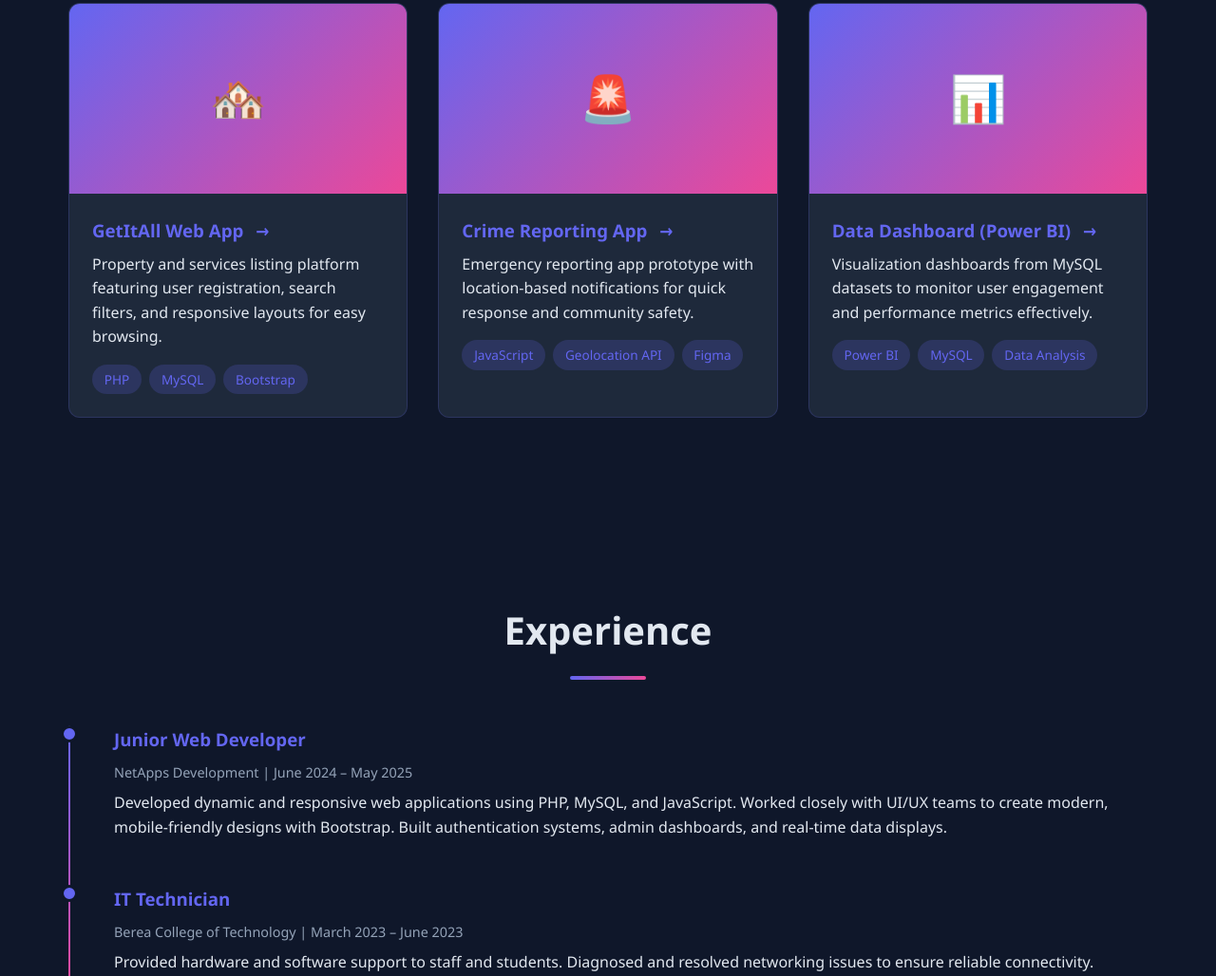
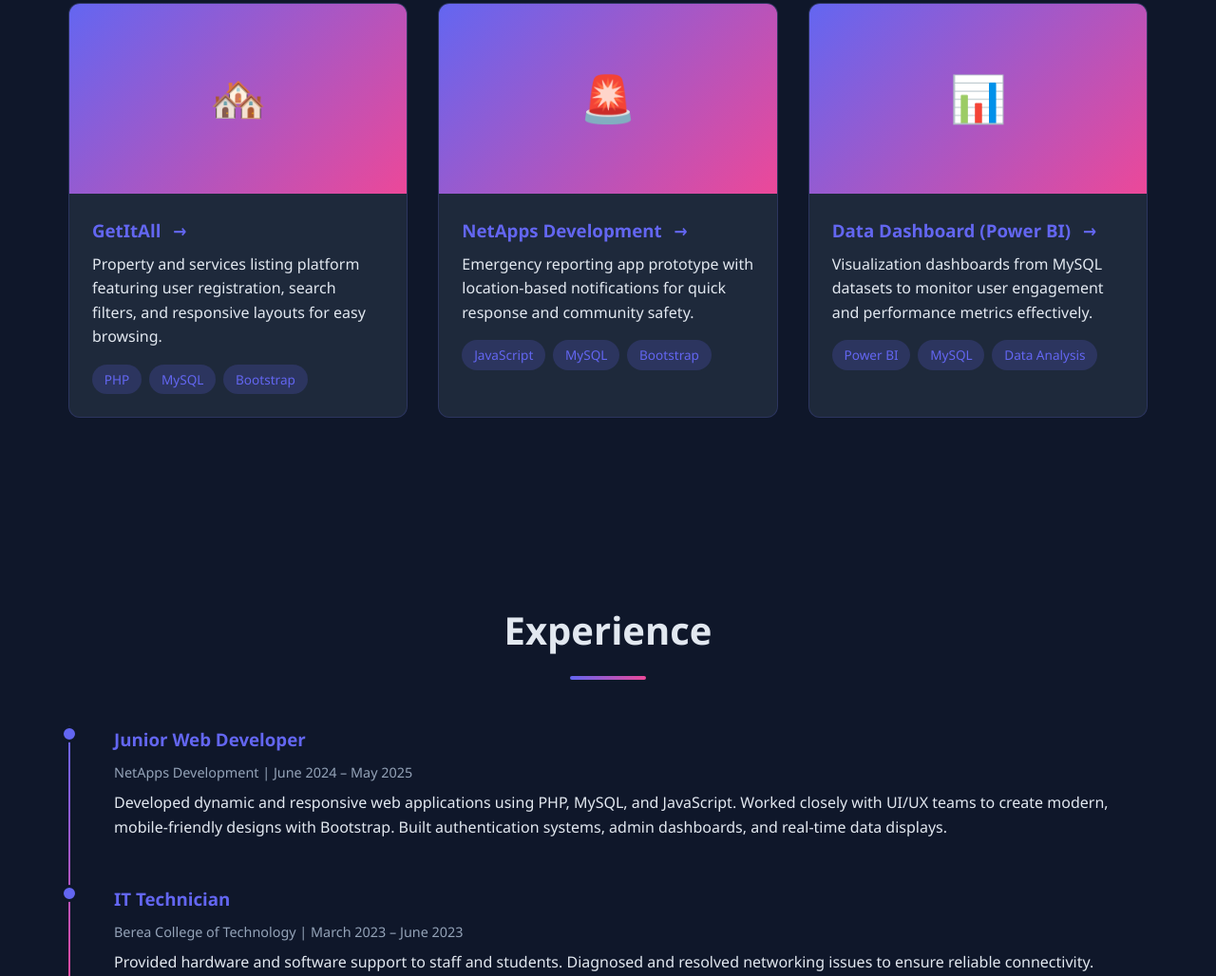
Before and after one commit to wanmajola/i-mzwandile-majola, a plain HTML site: page index.html in a window 1280 px wide. Shown: the part 2374-3402 px from the top of the page at 95% size. Drawn offline with Linux system fonts and the light colour scheme.

Commit message:
Update index.html

```diff
--- a/index.html
+++ b/index.html
@@ -681,10 +681,10 @@
     <section id="projects">
         <h2 class="section-title">Featured Projects</h2>
         <div class="projects-grid">
-            <div class="project-card" onclick="transitionToProject('https://netappsdevelopment.com/')">
+            <div class="project-card" onclick="transitionToProject('https://getitallnetappsdevelopment.com/')">
                 <div class="project-image">🏘️</div>
                 <div class="project-content">
-                    <h3>GetItAll Web App <span class="project-link-indicator">→</span></h3>
+                    <h3>GetItAll <span class="project-link-indicator">→</span></h3>
                     <p>Property and services listing platform featuring user registration, search filters, and responsive layouts for easy browsing.</p>
                     <div class="project-tech">
                         <span class="tech-tag">PHP</span>
@@ -696,16 +696,16 @@
             <div class="project-card" onclick="transitionToProject('https://netappsdevelopment.com/')">
                 <div class="project-image">🚨</div>
                 <div class="project-content">
-                    <h3>Crime Reporting App <span class="project-link-indicator">→</span></h3>
+                    <h3>NetApps Development <span class="project-link-indicator">→</span></h3>
                     <p>Emergency reporting app prototype with location-based notifications for quick response and community safety.</p>
                     <div class="project-tech">
                         <span class="tech-tag">JavaScript</span>
-                        <span class="tech-tag">Geolocation API</span>
-                        <span class="tech-tag">Figma</span>
+                        <span class="tech-tag">MySQL</span>
+                        <span class="tech-tag">Bootstrap</span>
                     </div>
                 </div>
             </div>
-            <div class="project-card" onclick="transitionToProject('https://netappsdevelopment.com/')">
+            <div class="project-card" onclick="transitionToProject('')">
                 <div class="project-image">📊</div>
                 <div class="project-content">
                     <h3>Data Dashboard (Power BI) <span class="project-link-indicator">→</span></h3>
```
